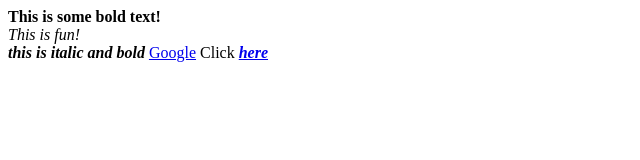
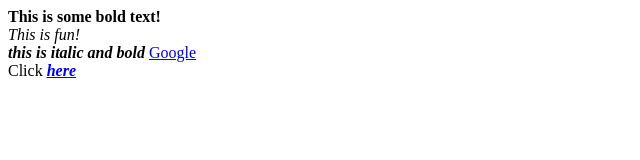
Before and after one commit to DianneMcMillan/DianneMcMillan.github.io, a plain HTML site: page index.html in a window 1280 px wide. Shown: the whole page, without its empty margins (0-640 px from the left). Drawn offline with Linux system fonts and the light colour scheme.

Commit message:
Update index.html

```diff
--- a/index.html
+++ b/index.html
@@ -10,7 +10,7 @@
   <strong>This is some bold text!</strong><br>
   <em> This is fun!</em><br>
   <em><strong>this is italic and bold</strong></em>
-  <a href="http:google.com">Google</a>
+  <a href="http:google.com">Google</a><br>
   Click <a href=:http:google.com"><em><strong>here</strong></em></a>
  </body>
 </html>
```
